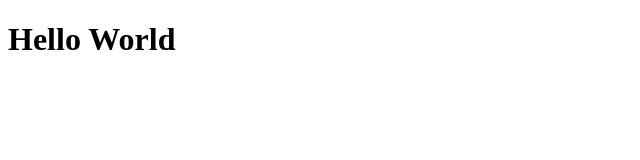
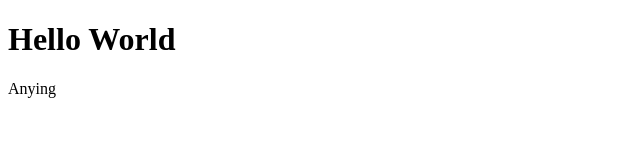
Before and after one commit to RadifanDarari/mitrais-carrot-rd, a plain HTML site: page index.html in a window 1280 px wide. Shown: the full height of the page, 0-640 px from the left. Drawn offline with Linux system fonts and the light colour scheme.

Commit message:
Initial V2

```diff
--- a/index.html
+++ b/index.html
@@ -6,6 +6,7 @@
 <body>
 
 <h1>Hello World</h1>
+<p>Anying</p>
 
 
 </body>
```
